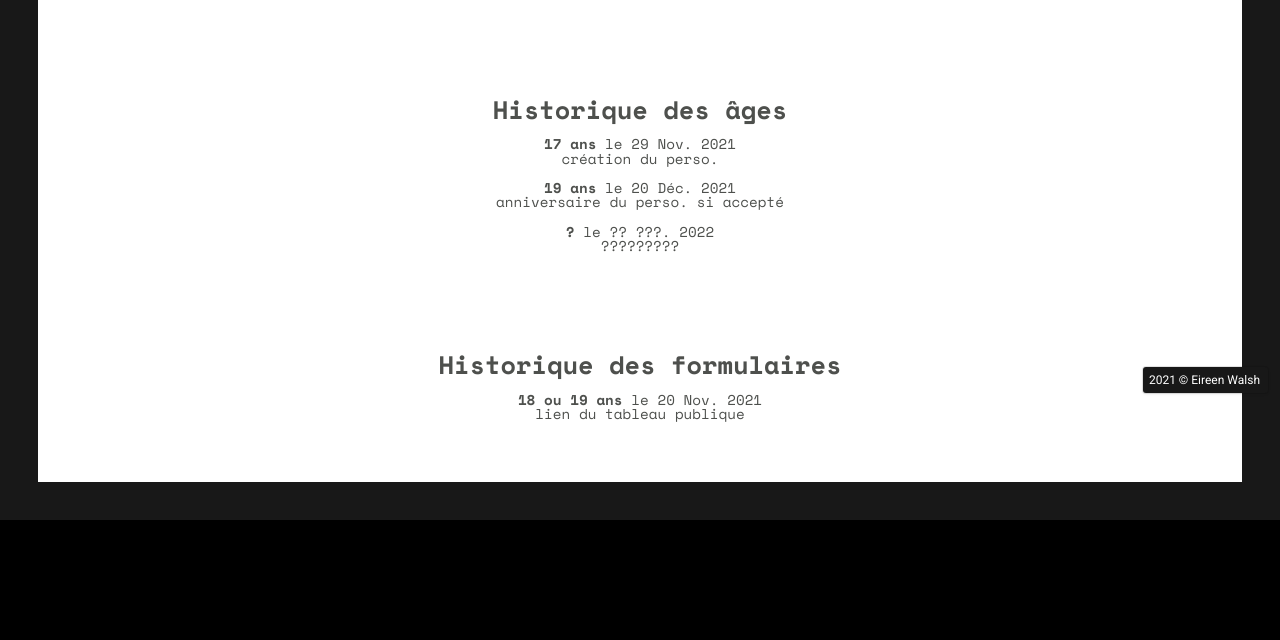
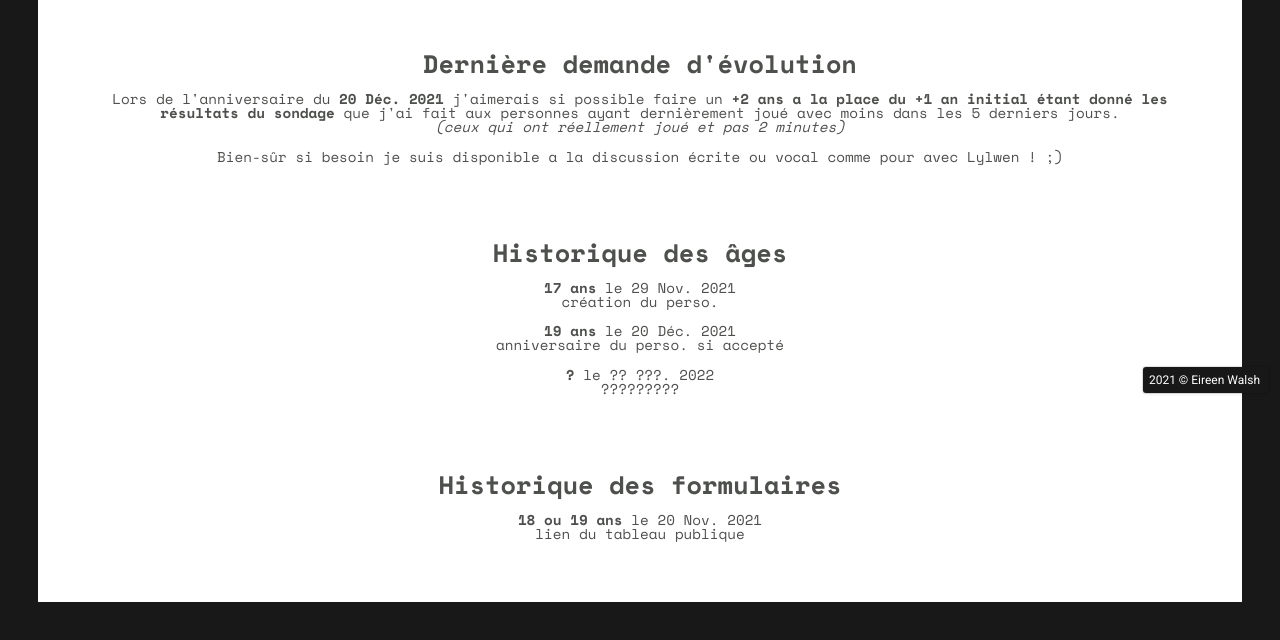
Before and after one commit to ARCHIV3D/sanctuary.01, a Jekyll site: the page built from hrp.age.html, in a window 1280 px wide. Shown: the part 495-1135 px from the top of the page. Built offline with Jekyll 4.4.1, drawn with Linux system fonts in a browser that asks for light colours; before the commit the page ends 1015 px from its top, so only the background shows below that.

Commit message:
Add files via upload

```diff
--- a/hrp.age.html
+++ b/hrp.age.html
@@ -8,15 +8,26 @@ bodyclass: has-animations
 ---
 
 <!-- Last forms -->
-<section class="pb3 align--center" id="lastForms">
+<section class="pb1 align--center" id="lastForms">
     <a href="#lastForms" style="text-decoration: none !important; color: #4e504d;"><h3 class="mb1">Résultat du dernier sondage...</h3></a>
     <div class="grid-row">
         <iframe src="{{ site.lastForms }}" width="1200" height="210" frameborder="0"></iframe>
     </div>
 </section>
 
+<!-- Last request -->
+<section class="pt2 pb2 align--center" id="lastRequest">
+    <a href="#lastRequest" style="text-decoration: none !important; color: #4e504d;"><h3 class="mb1">Dernière demande d'évolution</h3></a>
+    <p class="small mt1">
+        Lors de l'anniversaire du <b>20 Déc. 2021</b> j'aimerais si possible faire un <b>+2 ans a la place du +1 an initial étant donné les résultats du sondage</b> que j'ai fait aux personnes ayant dernièrement joué avec moins dans les 5 derniers jours. <br> <i>(ceux qui ont réellement joué et pas 2 minutes)</i>
+    </p>
+    <p class="small mt1">
+        Bien-sûr si besoin je suis disponible a la discussion écrite ou vocal comme pour avec Lylwen ! ;)
+    </p>
+</section>
+
 <!-- History -->
-<section class="pt2 pb3 align--center" id="history">
+<section class="pt2 pb2 align--center" id="history">
     <a href="#history" style="text-decoration: none !important; color: #4e504d;"><h3 class="mb1" >Historique des âges</h3></a>
     <p class="small mt1"><b>17 ans</b> le 29 Nov. 2021 <br> création du perso.</p>
     <p class="small mt1"><b>19 ans</b> le 20 Déc. 2021 <br> anniversaire du perso. si accepté</p>
```
